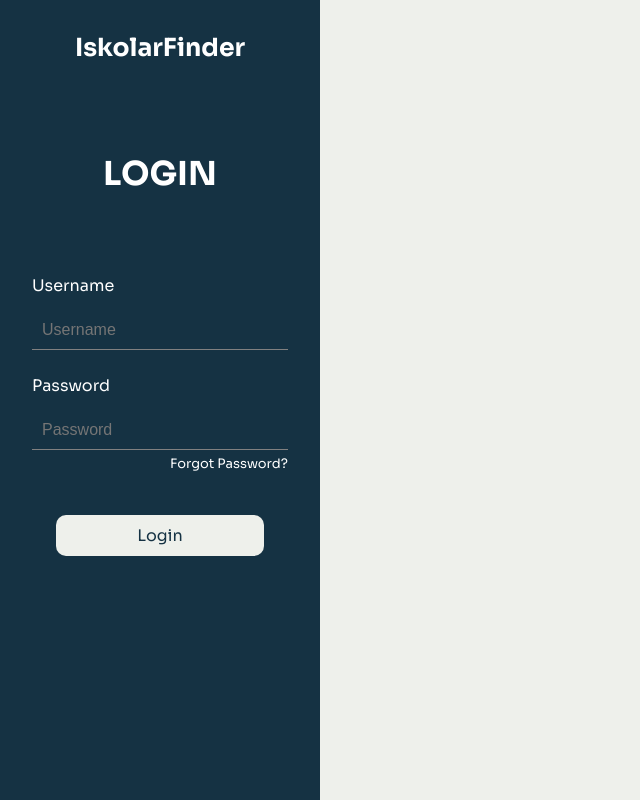
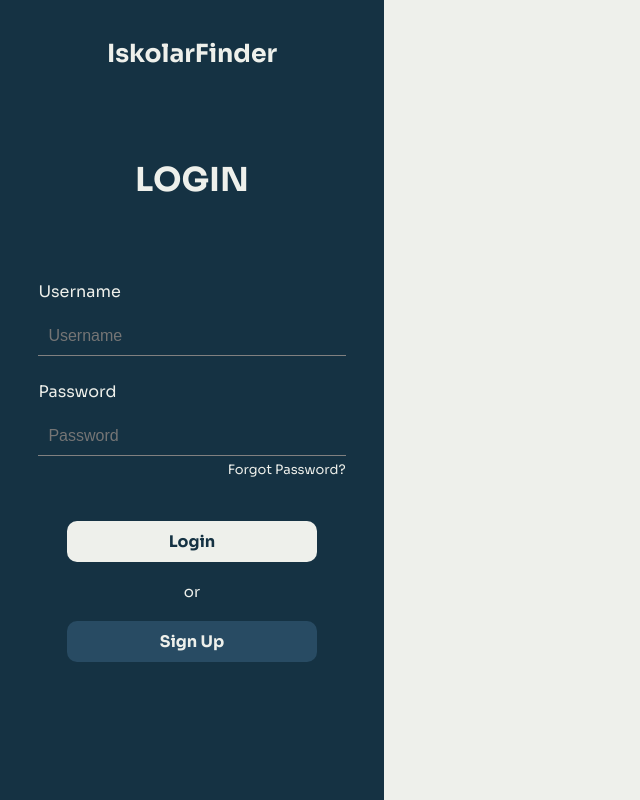
Before and after one commit to DontReb/IskolarFinder, a React (Vite) app: page /login in a window 1280 px wide. Shown: the whole page, without its empty margins (0-640 px from the left). Built offline with nearby package versions, Linux system fonts and the light colour scheme.

Commit message:
Finished the left part of the login.

```diff
--- a/src/components/Login.jsx
+++ b/src/components/Login.jsx
@@ -15,6 +15,8 @@ function Login() {
                 <p className="forgotPassword">Forgot Password?</p>
             </div>
             <button className="loginButton" type="submit">Login</button>
+            <p className="or">or</p>
+            <button className="SignUpButton">Sign Up</button>
         </div>
     );
 }
--- a/src/css/login.css
+++ b/src/css/login.css
@@ -1,5 +1,5 @@
 .login {
-  width: 25%;
+  width: 30%;
   height: 100vh;
   background-color: #153243;
   margin: 0%;
@@ -9,7 +9,7 @@
 }
 
 .loginH1 {
-  color: white;
+  color: #EEF0EB;
   display: flex;
   margin: 0;
   text-align: center;
@@ -22,7 +22,7 @@
     font-weight: 700;
     margin-top: 90px;
     margin-bottom: 80px;
-    color: white
+    color: #EEF0EB;
 }
 
 .loginForm {
@@ -34,7 +34,7 @@
 }
 
 .loginForm label {
-    color: white;
+    color: #EEF0EB;
     margin-bottom: 5px;
 }
 
@@ -45,6 +45,7 @@
     margin-bottom: 15px;
     background-color: transparent;
     border-bottom: 1px solid grey;
+    color: #EEF0EB;
 }
 
 .loginButton {
@@ -58,6 +59,8 @@
     font-family: "Sora";
     width: 65%;
     border-radius: 10px;
+    margin-bottom: 5px;
+    font-weight: bold;
 }
 
 .passwordInput {
@@ -82,6 +85,25 @@
 
 .forgotPassword {
     margin-top: 0;
-    color: white;
+    color: #EEF0EB;
     font-size: 13px;
 }
+
+.SignUpButton {
+    padding: 10px;
+    font-size: 16px;
+    border: none;
+    margin-top: 5px;
+    background-color: #284B63;
+    color: #EEF0EB;
+    cursor: pointer;
+    font-family: "Sora";
+    width: 65%;
+    border-radius: 10px;
+    font-weight: bold;
+}
+
+.or {
+    color: #EEF0EB;
+    font-size: 15px;
+}
```
